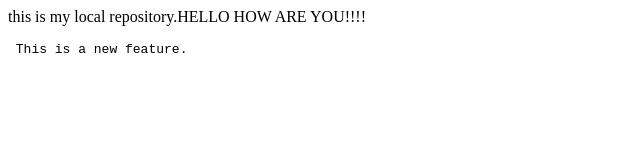
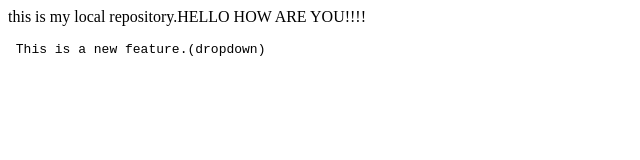
Before and after one commit to vedikavajpayee123/localrepo, a plain HTML site: page index.html in a window 1280 px wide. Shown: the full height of the page, 0-640 px from the left. Drawn offline with Linux system fonts and the light colour scheme.

Commit message:
add dropdown

```diff
--- a/index.html
+++ b/index.html
@@ -1,2 +1,2 @@
 <p> this is my local repository.HELLO HOW ARE YOU!!!!</p>
-<pre> This is a new feature.</pre>
+<pre> This is a new feature.(dropdown)</pre>
```
